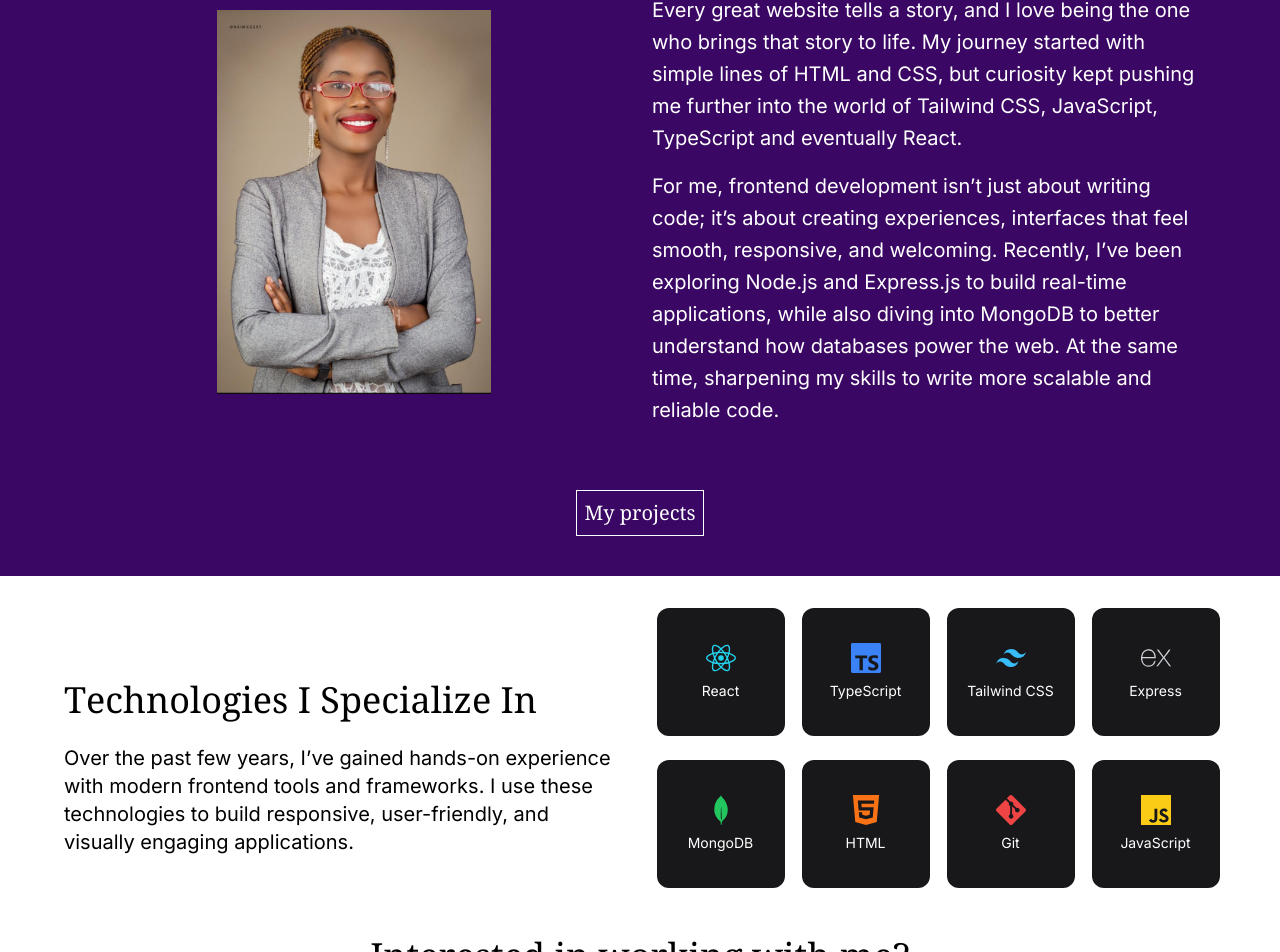
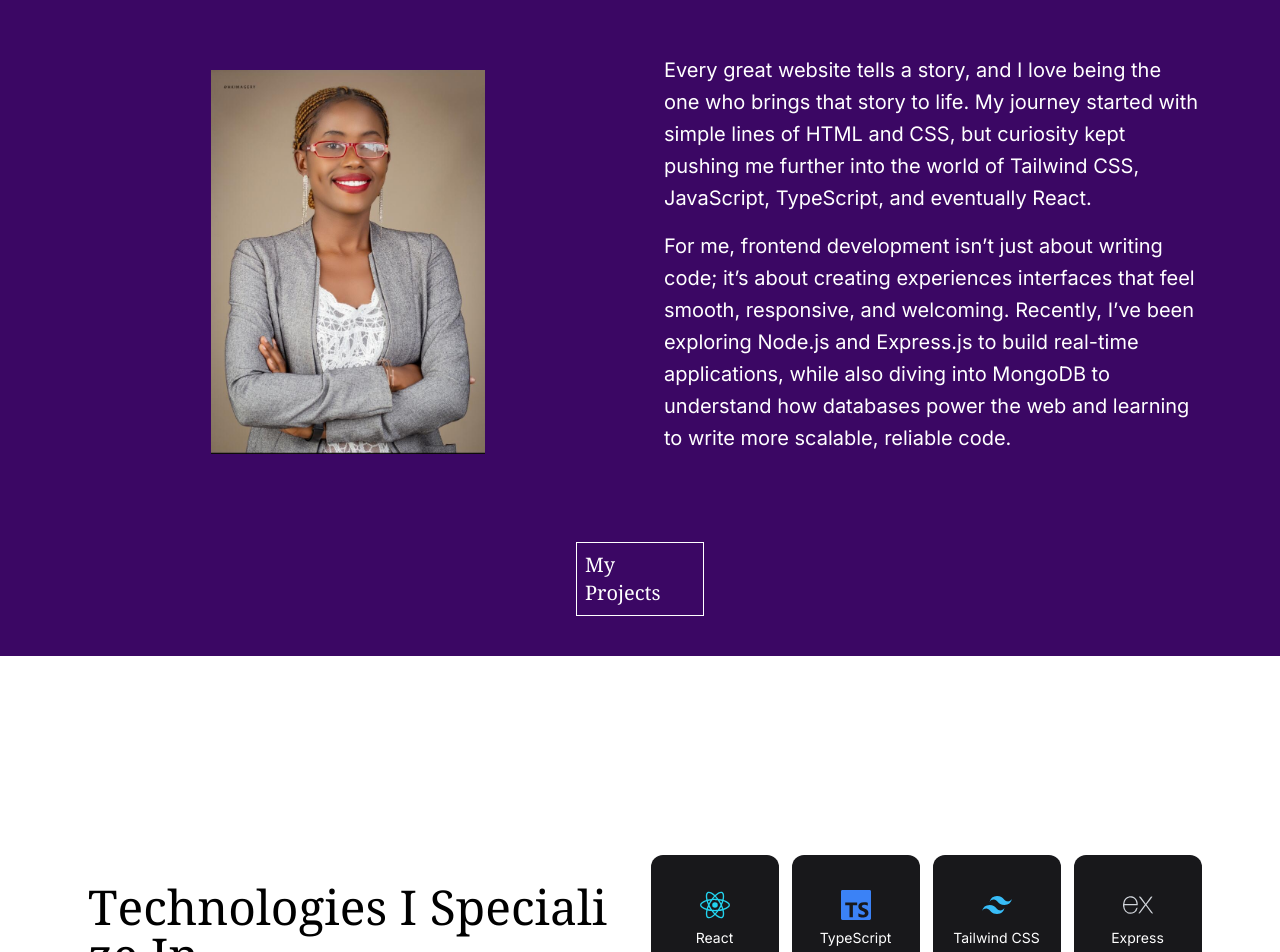
Before and after one commit to Amysly/my-port, a React (Vite) app: page / in a window 1280 px wide. Shown: the part 612-1564 px from the top of the page. Built offline with nearby package versions, Linux system fonts and the light colour scheme.

Commit message:
fixed all pages

```diff
--- a/src/Pages/About.jsx
+++ b/src/Pages/About.jsx
@@ -1,59 +1,70 @@
 import { Link } from "react-router-dom";
-import { motion } from 'framer-motion'
-
+import { motion } from "framer-motion";
 
 const About = () => {
   return (
-    <section className="bg-purple-950 min-h-screen flex flex-col items-center pt-12 px-4
-     md:min-h-0 md:block md:justify-normal">
+    <section
+      className="bg-purple-950 min-h-screen flex flex-col items-center pt-12 px-4 md:min-h-0"
+    >
       {/* Heading */}
-      <h2 className="text-white text-lg sm:text-xl lg:text-3xl font-serif
-      text-center mt-5 sm:mt-16 md:mt-1" data-aos="fade-in">
+      <h2
+        className="text-white text-lg sm:text-xl lg:text-3xl font-serif text-center mt-5 sm:mt-16"
+        data-aos="fade-in"
+      >
         ABOUT ME
       </h2>
 
       {/* Divider line */}
-      <div className="h-[2px] bg-white w-24 my-4 mx-auto" data-aos="fade-in"></div>
+      <div
+        className="h-[2px] bg-white w-24 my-4 mx-auto"
+        data-aos="fade-in"
+      ></div>
 
       {/* Content */}
-      <div className="grid grid-cols-1 lg:grid-cols-2 gap-6 p-6 lg:p-16">
+      <div className="grid grid-cols-1 lg:grid-cols-2 gap-8 lg:gap-12 p-6 lg:p-16 items-center">
         {/* Profile Image */}
         <div className="flex justify-center" data-aos="fade-right">
           <img
             src="/images/amara.jpg"
             alt="Profile of Amarachi Obiegue"
-            className="w-80 h-80 lg:w-96 lg:h-96 object-contain
-            mt-4 sm:mt-4"
+            className="w-72 h-72 sm:w-80 sm:h-80 lg:w-96 lg:h-96 object-contain mt-4"
           />
         </div>
 
         {/* Text Content */}
-        <div className="text-white font-sans text-lg sm:text-sm
-        lg:text-xl leading-relaxed sm:leading-7 lg:leading-8" data-aos="fade-left">
+        <div
+          className="text-white font-sans text-sm sm:text-base lg:text-xl leading-relaxed sm:leading-7 lg:leading-8"
+          data-aos="fade-left"
+        >
+          {/* Hidden on small screens */}
           <p className="mb-4 hidden sm:block">
-            Every great website tells a story, and I love being the one who brings that story to
-            life. My journey started with simple lines of HTML and CSS, but curiosity kept pushing
-            me further into the world of Tailwind CSS, JavaScript, TypeScript and eventually React.
+            Every great website tells a story, and I love being the one who
+            brings that story to life. My journey started with simple lines of
+            HTML and CSS, but curiosity kept pushing me further into the world
+            of Tailwind CSS, JavaScript, TypeScript, and eventually React.
           </p>
-          <p className="">
-            For me, frontend development isn’t just about writing code; it’s about creating
-            experiences, interfaces that feel smooth, responsive, and welcoming. Recently, I’ve been
-            exploring Node.js and Express.js to build real-time applications, while also diving into
-            MongoDB to better understand how databases power the web. At the same time, sharpening
-            my skills to write more scalable and reliable code.
+
+          {/* Always visible */}
+          <p>
+            For me, frontend development isn’t just about writing code; it’s
+            about creating experiences interfaces that feel smooth, responsive,
+            and welcoming. Recently, I’ve been exploring Node.js and Express.js
+            to build real-time applications, while also diving into MongoDB to
+            understand how databases power the web and learning to write more
+            scalable, reliable code.
           </p>
         </div>
+      </div>
 
+      {/* Button */}
+      <div className="flex justify-center mt-6 mb-10">
+        <motion.h2
+          className="border border-white text-sm lg:text-xl text-white font-serif w-32 flex items-center justify-center p-2 hover:bg-black transition-colors"
+          data-aos="fade-left"
+        >
+          <Link to="/project">My Projects</Link>
+        </motion.h2>
       </div>
-       <div className="flex justify-center">
-        <motion.h2 className="border border-white text-sm lg:text-xl text-white whitespace-nowrap
-        font-serif w-32 mb-4 md:mb-10 flex items-center justify-center p-2 hover:bg-black" data-aos='fade-left'
-        >
-          <Link to={'/project'}>
-           My projects
-          </Link>
-          </motion.h2>
-        </div>
     </section>
   );
 };
--- a/src/Pages/Forms.jsx
+++ b/src/Pages/Forms.jsx
@@ -83,7 +83,7 @@ const Form = () => {
 
   return (
     <div className="min-h-screen flex items-center justify-center md:min-h-0 md:block md:justify-normal px-6 py-12">
-      <div className="grid grid-cols-1 md:grid-cols-1 lg:grid-cols-2 gap-6 w-full p-4 lg:p-10">
+      <section className="grid grid-cols-1 md:grid-cols-1 lg:grid-cols-2 gap-6 w-full p-4 lg:p-10">
 
         {/* Left Side */}
         <div className="mt-3 lg:mt-8">
@@ -168,7 +168,7 @@ const Form = () => {
             </div>
           )}
         </div>
-      </div>
+      </section>
     </div>
   );
 };
--- a/src/Pages/Project.jsx
+++ b/src/Pages/Project.jsx
@@ -11,16 +11,17 @@ const Project = () => {
       <div>
         {/* Heading + description */}
         <div className="flex flex-col items-center justify-center text-center font-serif mb-8 mt-10">
-          <h2 className="text-2xl sm:text-3xl mb-4">Things I’ve Built</h2>
-          <p className="leading-6 text-base sm:text-lg max-w-2xl">
-            Here are some of the projects I’ve worked on. Each one highlights my
-            ability to design and build effective solutions, adapt to different
-            technologies, and see projects through from start to finish.
-          </p>
+          <h2 className="text-2xl sm:text-4xl mb-4">Things I’ve Built</h2>
+          <p className="leading-6 text-lg sm:text-lg max-w-2xl">
+        Here are some of the projects I’ve worked on. Each one highlights my
+        ability to design and build effective solutions, adapt to different
+        technologies, and see projects through from start to finish.
+      </p>
+
     </div>
 
         {/* Grid of cards */}
-        <div className="grid grid-cols-2 sm:grid-cols-3 md:grid-cols-4 gap-4 sm:gap-6 place-items-center w-full">
+        <div className="grid grid-cols-1 lg:grid-cols-3 sm:grid-cols-2 md:grid-cols-2 gap-4 sm:gap-6  w-full">
           {myProjects.map((project, index) => (
             <div
              key={project.id}
--- a/src/Pages/Skills.jsx
+++ b/src/Pages/Skills.jsx
@@ -17,15 +17,17 @@ const skills = [
   { id: 7, name: "Git", icon: <SiGit className="text-red-500 text-3xl" /> },
   { id: 8, name: "JavaScript", icon: <SiJavascript className="text-yellow-400 text-3xl" /> },
 ];
+
 const text = "Technologies I Specialize In";
-const contactText ='Interested in working with me?'
+const contactText = "Interested in working with me?";
+
 const containerVariants = {
   hidden: { opacity: 0 },
   visible: {
     opacity: 1,
     transition: {
-      staggerChildren: 0.07, // controls delay between letters
-      delayChildren: 0.2,   // wait before starting
+      staggerChildren: 0.07,
+      delayChildren: 0.2,
     },
   },
 };
@@ -49,15 +51,12 @@ const letterVariants = {
 
 const Skills = () => {
   return (
+    <div className="min-h-screen flex flex-col justify-center items-center bg-white py-8 mt-10">
+      <section className="max-w-6xl mx-auto grid grid-cols-1 lg:grid-cols-2 gap-10 items-center px-6">
+        {/* LEFT SIDE */}
         <div>
-    <div className="w-full overflow-x-hidden px-4 sm:px-6 lg:px-12 py-8 flex flex-col items-center justify-center md:block md:justify-normal">
-      <section className="max-w-6xl mx-auto grid grid-cols-1 lg:grid-cols-2 gap-10 items-center">
-
-        {/* LEFT SIDE - INTRO */}
-        <div className="">
           <motion.h2
-            className="text-2xl lg:text-4xl font-serif
-             text-black text-center lg:text-left mb-6 mt-12 sm:mt-4 md:mt-10"
+            className="text-3xl lg:text-5xl  font-serif text-black text-center lg:text-left mb-6"
             variants={containerVariants}
             initial="hidden"
             animate="visible"
@@ -73,37 +72,39 @@ const Skills = () => {
               </motion.span>
             ))}
           </motion.h2>
-          <p className="text-lg lg:text-xl font-sans text-center lg:text-left">
-            Over the past few years, I’ve gained hands-on experience with modern
+          <p className="text-lg lg:text-xl text-center lg:text-left">
+            Over the past few years, I’ve gained hands on experience with modern
             frontend tools and frameworks. I use these technologies to build
             responsive, user-friendly, and visually engaging applications.
           </p>
         </div>
 
-        {/* RIGHT SIDE - SKILLS GRID */}
+        {/* RIGHT SIDE */}
         <div className="w-full">
-  <div className="grid grid-cols-2 sm:grid-cols-3 md:grid-cols-4 lg:grid-cols-3 xl:grid-cols-4 gap-6 justify-items-center">
+          <div className="grid grid-cols-2 sm:grid-cols-3 md:grid-cols-4 gap-6 lg:gap-8 justify-items-center">
             {skills.map((skill) => (
               <div
                 key={skill.id}
                 aria-label={skill.name}
-        className="bg-zinc-900 w-28 h-28 sm:w-32 sm:h-32 rounded-xl flex flex-col items-center justify-center hover:scale-105 transition-transform duration-300"
+                className="bg-zinc-900 w-28 h-28 sm:w-32 sm:h-32 rounded-xl flex flex-col
+                items-center justify-center hover:scale-105 transition-transform duration-300"
               >
                 <div className="text-4xl mb-2">{skill.icon}</div>
-        <h4 className="font-sans text-white text-sm text-center">{skill.name}</h4>
+                <h4 className="text-white text-sm text-center">{skill.name}</h4>
               </div>
             ))}
           </div>
         </div>
       </section>
-    </div>
-    <div>
-      <div className="">
-           <motion.p className="font-serif text-2xl
-           lg:text-4xl text-center mb-4 mt-4 sm:mt3"
+
+      {/* CONTACT SECTION */}
+      <div className="mt-16 text-center">
+        <motion.p
+          className="font-serif text-2xl lg:text-3xl mb-6"
           variants={containerVariants}
           initial="hidden"
-            animate="visible">
+          animate="visible"
+        >
           {contactText.split("").map((char, index) => (
             <motion.span
               key={index}
@@ -115,16 +116,10 @@ const Skills = () => {
             </motion.span>
           ))}
         </motion.p>
-            <h2 className="border border-black text-sm lg:text-xl text-black
-                   font-serif w-32  flex items-center justify-center p-2 mb-6 mx-auto"
-                   data-aos='fade-right'>
-                     <Link to={'/contact'}>
-                      Contact Me
-                     </Link>
-             </h2>
+       <h2 className="border border-black text-sm lg:text-xl text-black font-serif w-32
+       flex items-center justify-center p-2 mb-6 mx-auto" data-aos='fade-right'>
+         <Link to={'/contact'}> Contact Me </Link> </h2>
       </div>
-    </div>
-
     </div>
   );
 };
```
Lines whose indentation alone changed are shown as unchanged.
